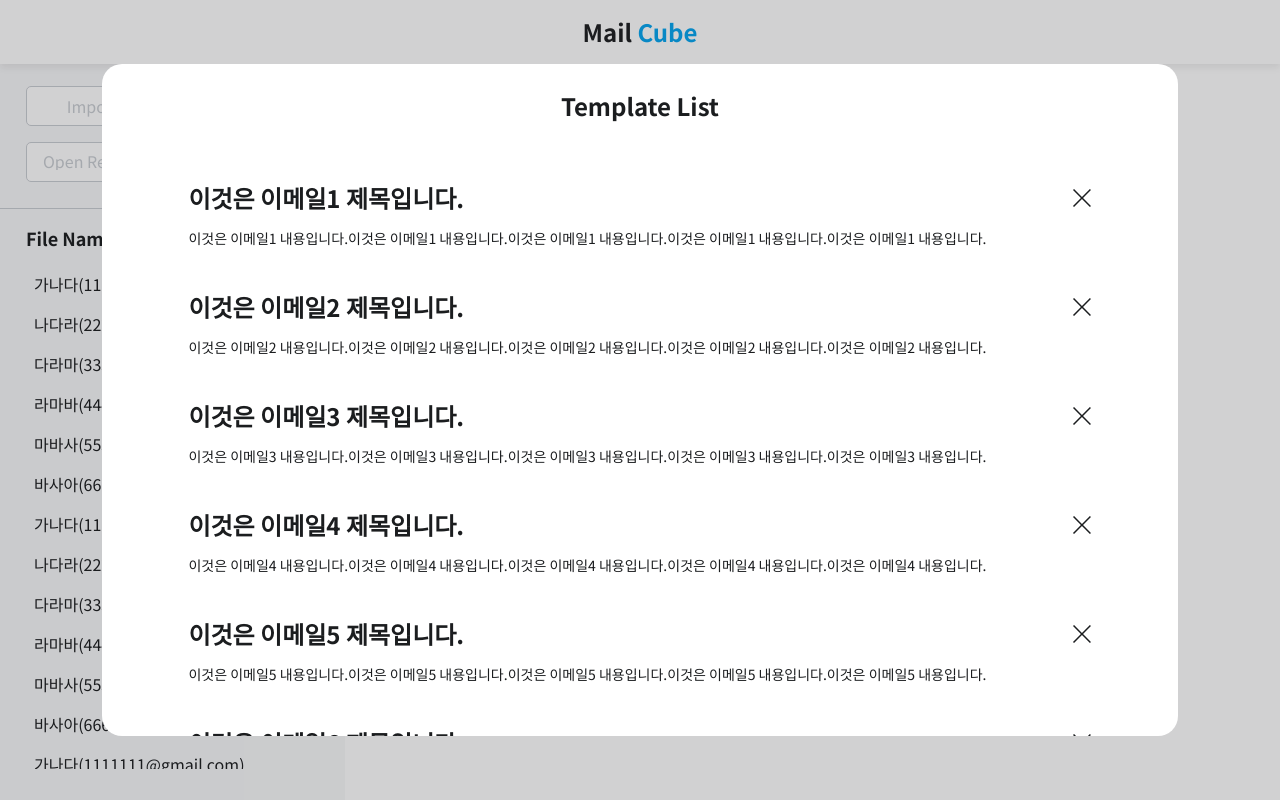
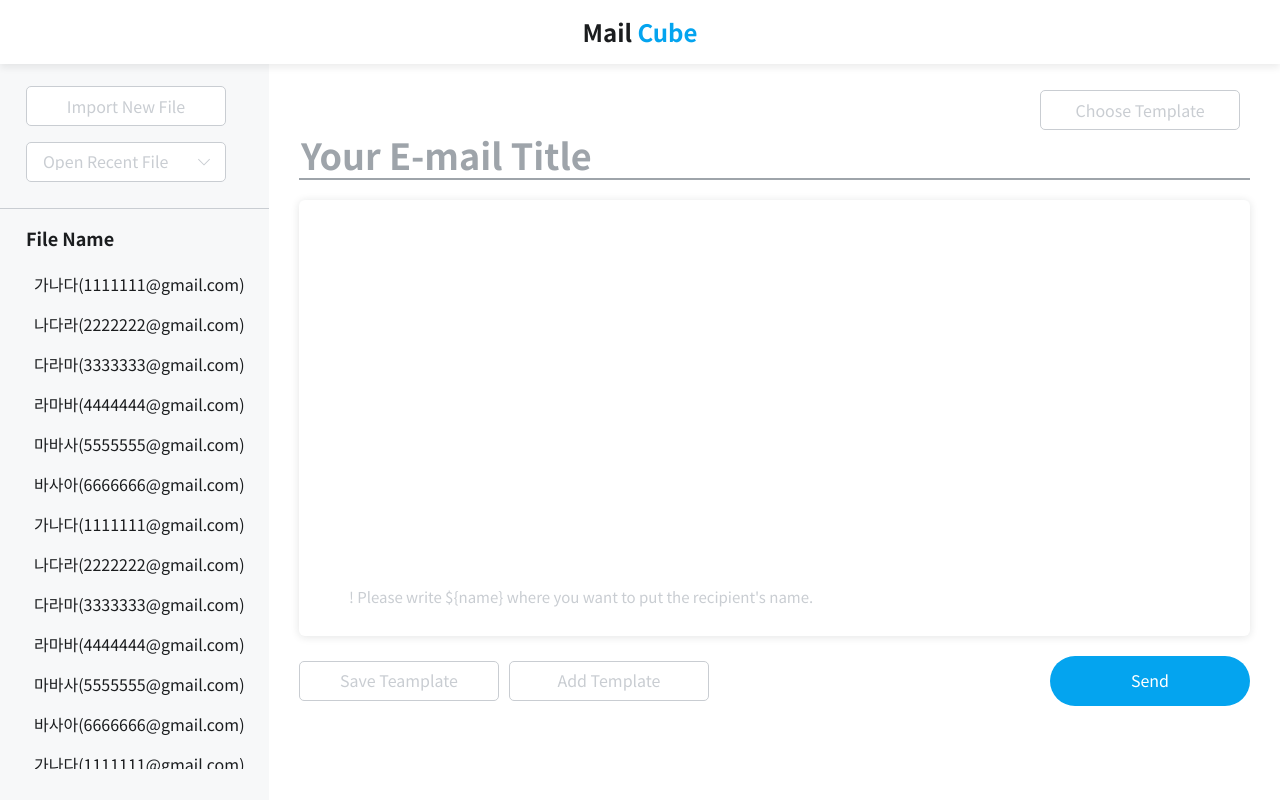
Before and after one commit to JXS2021-CUBE/mail-cube-web, a Next.js app: page / in a window 1280 px wide. Built offline with nearby package versions, Linux system fonts and the light colour scheme.

Commit message:
feat: ✨ add email template to home page

```diff
--- a/pages/index.tsx
+++ b/pages/index.tsx
@@ -1,32 +1,22 @@
-import React, { ReactNode, ReactNodeArray, useState } from 'react';
+import React, { ReactNode, ReactNodeArray } from 'react';
 import styled from 'styled-components';
 
 import GlobalHeader from 'src/components/header';
 import Sidebar from 'src/components/sidebar';
-import TemplateListViewModal from 'src/components/modal/template/list-view';
 import { WHITE } from 'src/constants/colors';
+import EmailTemplate from 'src/components/email-template';
 
 export type GlobalLayoutProps = {
   children: ReactNode | ReactNodeArray;
 };
 
 export default function Home() {
-  //임시 state
-  const [isModalOpen, setModalOpen] = useState(true);
-
-  const openModal = () => {
-    setModalOpen(true);
-  };
-  const closeModal = () => {
-    setModalOpen(false);
-  };
-
   return (
     <Wrapper>
       <GlobalHeader />
       <Content>
         <Sidebar />
-        {isModalOpen && <TemplateListViewModal closeModal={closeModal} />}
+        <EmailTemplate />
       </Content>
     </Wrapper>
   );
--- /dev/null
+++ b/src/components/email-template/index.tsx
@@ -0,0 +1,54 @@
+import React, { useState } from 'react';
+import styled from 'styled-components';
+
+import TemplateListViewModal from 'src/components/modal/template/list-view';
+import EmailForm from 'src/components/email-template/form';
+import { GREY, WHITE } from 'src/constants/colors';
+
+export default function EmailTemplate() {
+  const [isModalOpen, setModalOpen] = useState(false);
+
+  const openModal = () => {
+    setModalOpen(true);
+  };
+  const closeModal = () => {
+    setModalOpen(false);
+  };
+
+  return (
+    <>
+      {isModalOpen && <TemplateListViewModal closeModal={closeModal} />}
+      <Wrapper>
+        <ButtonWrapper>
+          <ModalOpenButton onClick={openModal}>Choose Template</ModalOpenButton>
+        </ButtonWrapper>
+        <EmailForm />
+      </Wrapper>
+    </>
+  );
+}
+
+const Wrapper = styled.div`
+  display: flex;
+  flex-direction: column;
+  width: 100%;
+  min-height: 100vh;
+  margin-top: 6rem;
+  padding: 3rem;
+`;
+
+const ButtonWrapper = styled.div`
+  display: flex;
+  justify-content: flex-end;
+`;
+
+const ModalOpenButton = styled.button`
+  width: 20rem;
+  height: 4rem;
+  margin-right: 1rem;
+  border: 1px solid ${GREY[200]};
+  border-radius: 0.5rem;
+  color: ${GREY[200]};
+  font-size: 1.6rem;
+  background-color: ${WHITE};
+`;
```
